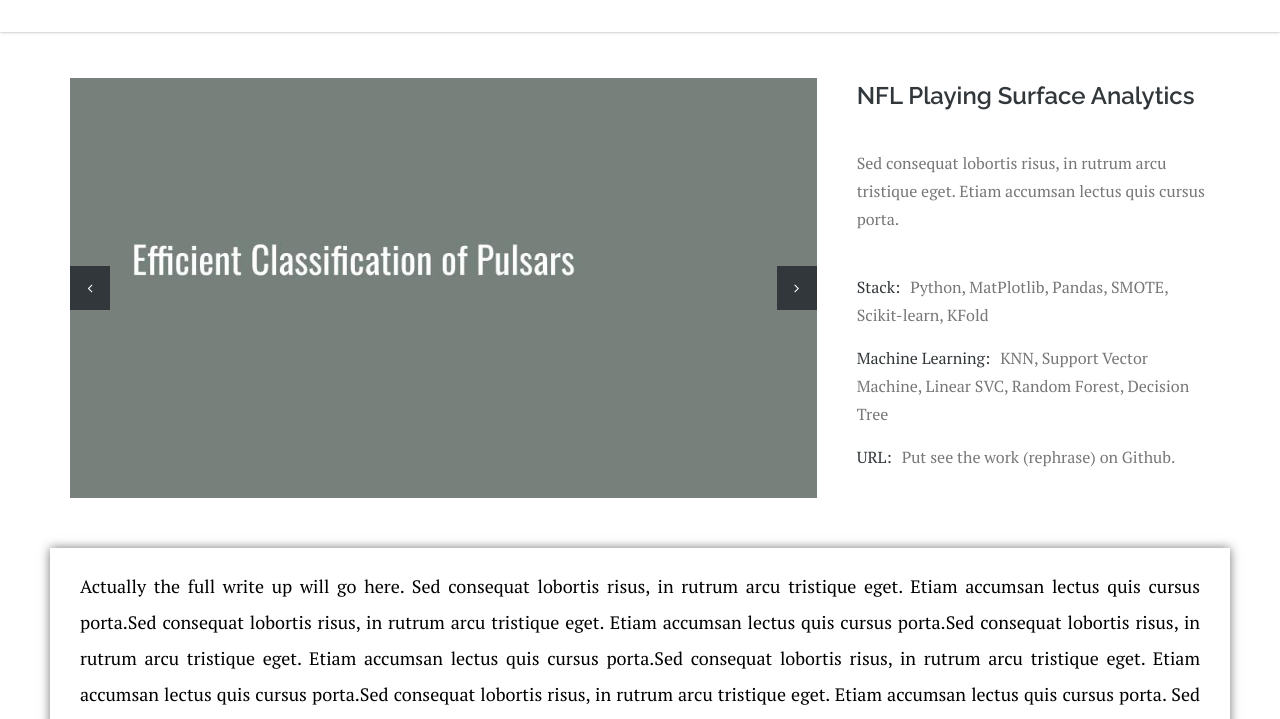
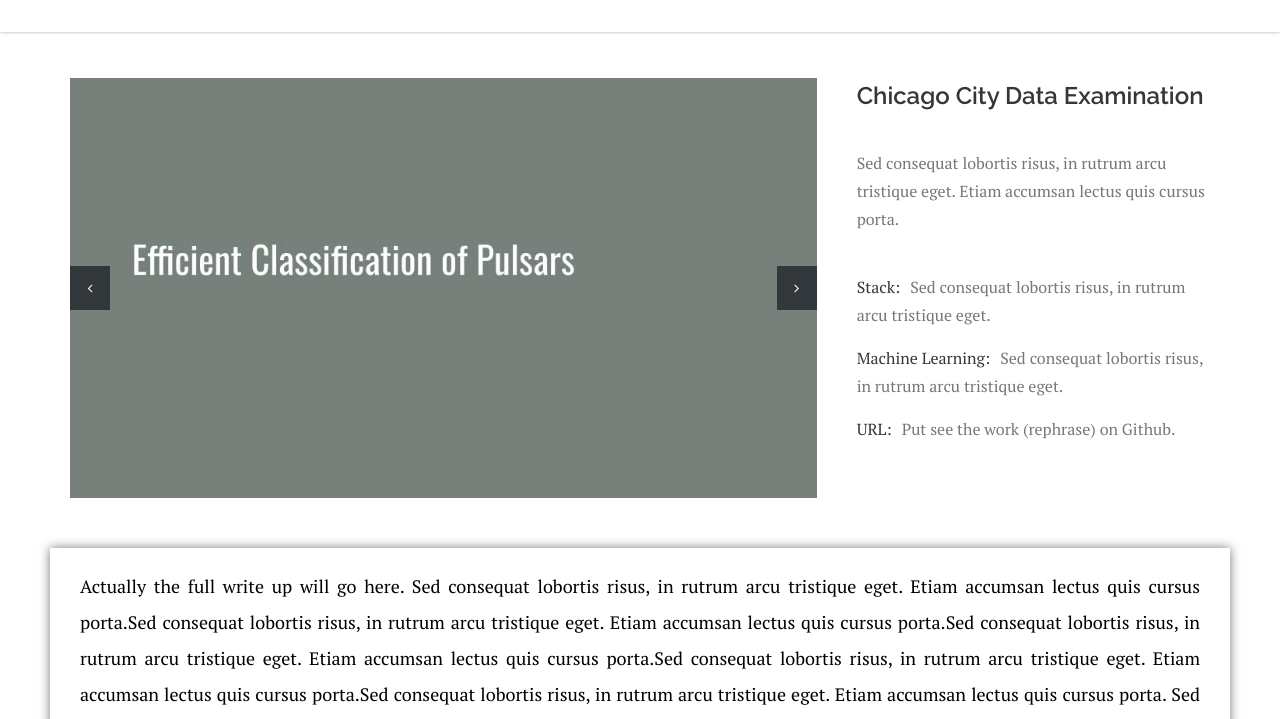
Before and after one commit to sydroth/sydroth.github.io, a plain HTML site: page chicagocity.html in a window 1280 px wide. Shown: the part 78-797 px from the top of the page. Drawn offline with Linux system fonts and the light colour scheme.

Commit message:
fixed data science pages

```diff
--- a/chicagocity.html
+++ b/chicagocity.html
@@ -3,7 +3,7 @@
 <head>
 	<meta charset="UTF-8">
 	<meta name="viewport" content="width=device-width, initial-scale=1, maximum-scale=1">
-	<title>NFL Playing Surface Analytics</title>
+	<title>Chicago City Data Examination</title>
     <meta name="keywords" content="">
 	<meta name="description" content="">
 
@@ -117,11 +117,11 @@
 
 			<div class="col-md-4">
 				<div class="project-info">
-					<h3 class="project-title">NFL Playing Surface Analytics</h3>
+					<h3 class="project-title">Chicago City Data Examination</h3>
 					<p class="description">Sed consequat lobortis risus, in rutrum arcu tristique eget. Etiam accumsan lectus quis cursus porta.</p>
 					<ul class="meta-post">
-						<li><span>Stack:</span>Python, MatPlotlib, Pandas, SMOTE, Scikit-learn, KFold</li>
-						<li><span>Machine Learning:</span>KNN, Support Vector Machine, Linear SVC, Random Forest, Decision Tree</li>
+						<li><span>Stack:</span>Sed consequat lobortis risus, in rutrum arcu tristique eget.</li>
+						<li><span>Machine Learning:</span>Sed consequat lobortis risus, in rutrum arcu tristique eget.</li>
 						<li><span>URL:</span><a href="#">Put see the work (rephrase) on Github.</a></li>
 					</ul>
 				</div> <!-- /.project-info -->
```
Also changed, not shown: exoplanets.html (+4 -4 lines), pulsars.html (+2 -2 lines).
